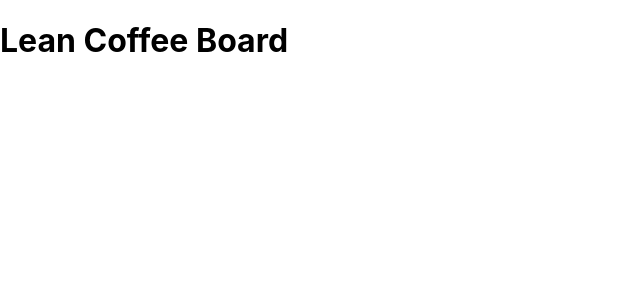
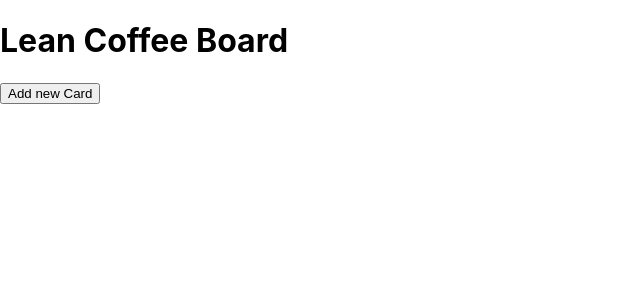
Before and after one commit to A11yship/lean-coffee-board-app, a Next.js app: page / in a window 1280 px wide. Shown: the top 300 px of the page, without its empty margins (0-640 px from the left). Built offline with nearby package versions, Linux system fonts and the light colour scheme.

Commit message:
Add button to add a new card

```diff
--- a/pages/index.js
+++ b/pages/index.js
@@ -1,4 +1,6 @@
 import Head from "next/head";
+
+import AddButton from "../src/components/AddButton";
 
 export default function Home() {
   return (
@@ -9,6 +11,7 @@ export default function Home() {
 
       <main>
         <h1>Lean Coffee Board</h1>
+        <AddButton>Add new Card</AddButton>
       </main>
     </>
   );
--- /dev/null
+++ b/src/components/AddButton.jsx
@@ -0,0 +1,3 @@
+export default function AddButton({ children }) {
+  return <button type="button">{children}</button>;
+}
```
